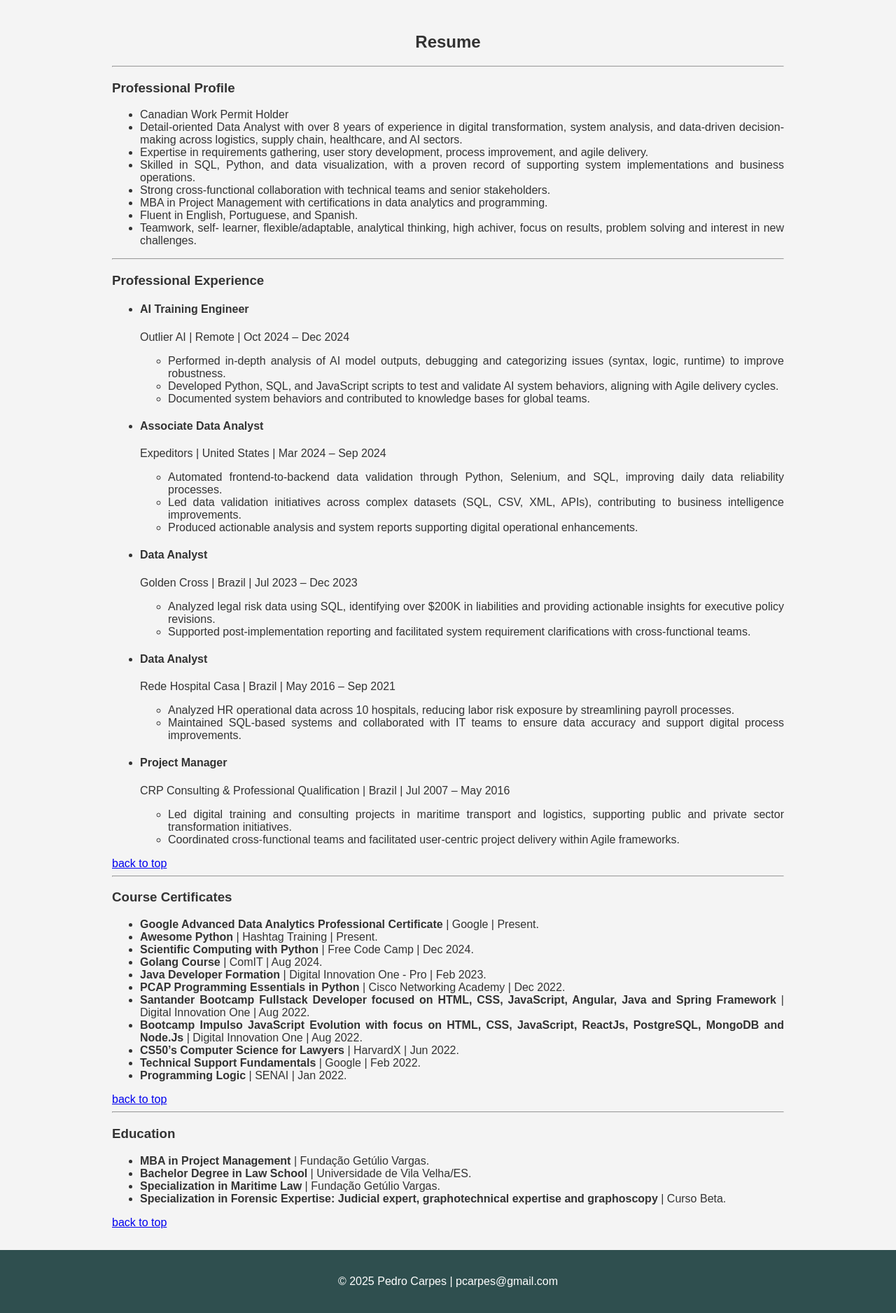
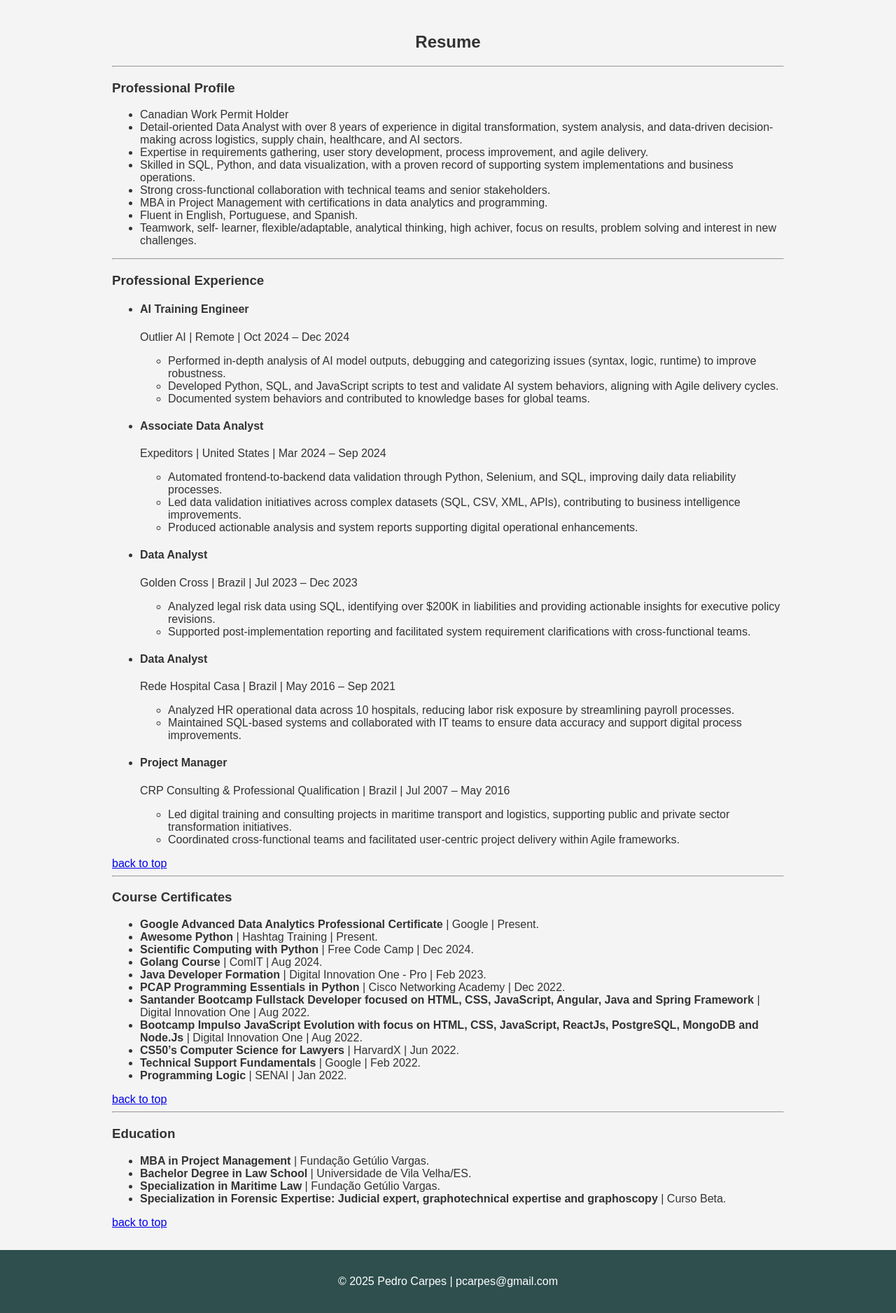
Before and after one commit to pcarpes/pedro_web_page_v2, a Flask app: page /resume in a window 1280 px wide. Shown: the part 300-2176 px from the top of the page at 70% size. Run offline with Flask 3, Linux system fonts and the light colour scheme.

Commit message:
Update style.css

```diff
--- a/static/css/style.css
+++ b/static/css/style.css
@@ -236,7 +236,6 @@ footer {
     padding: 30px 20px;
     max-width: 1000px;
     margin: auto;
-    text-align: justify
 }
 
 .resume h2 {
```
